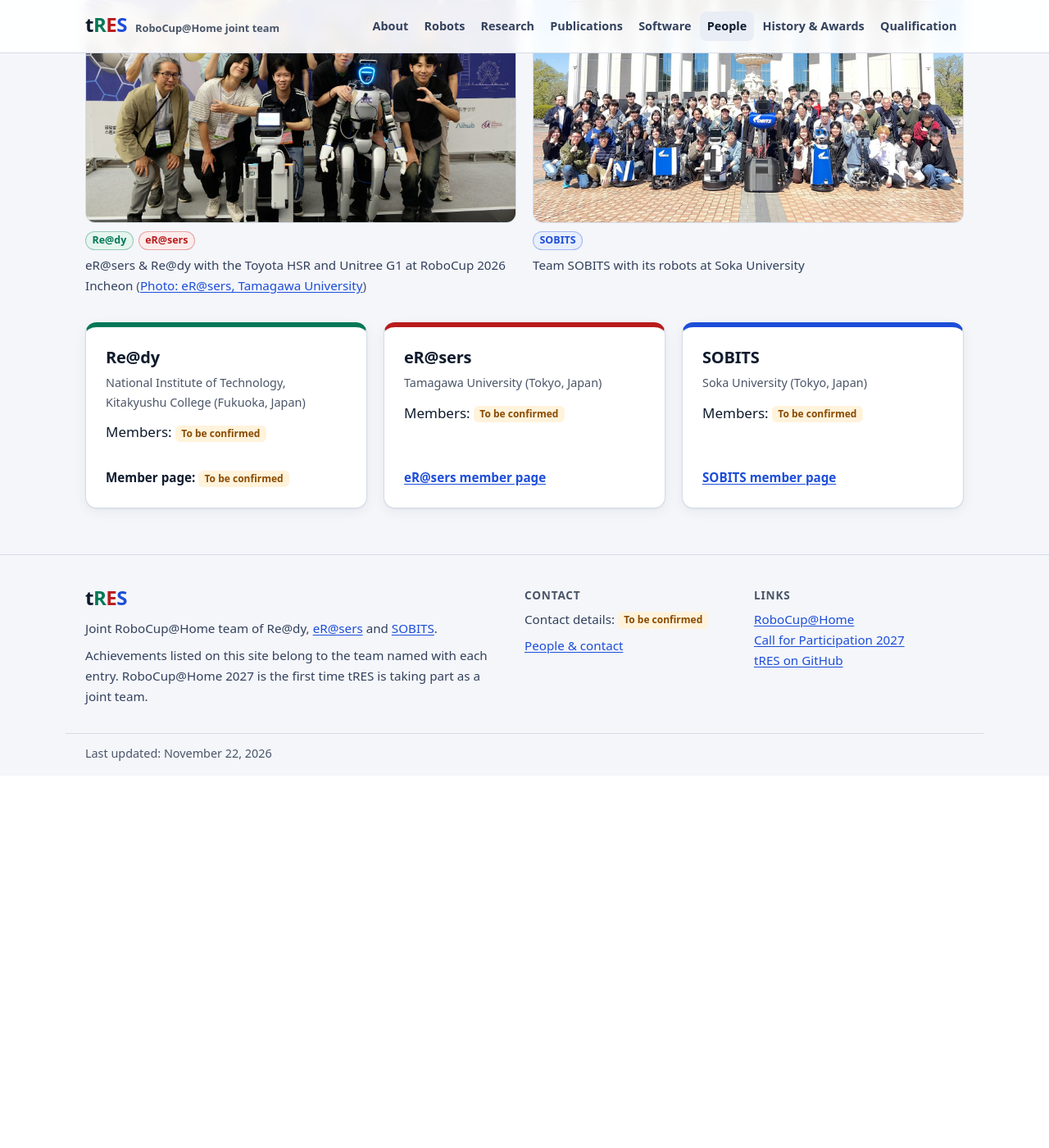
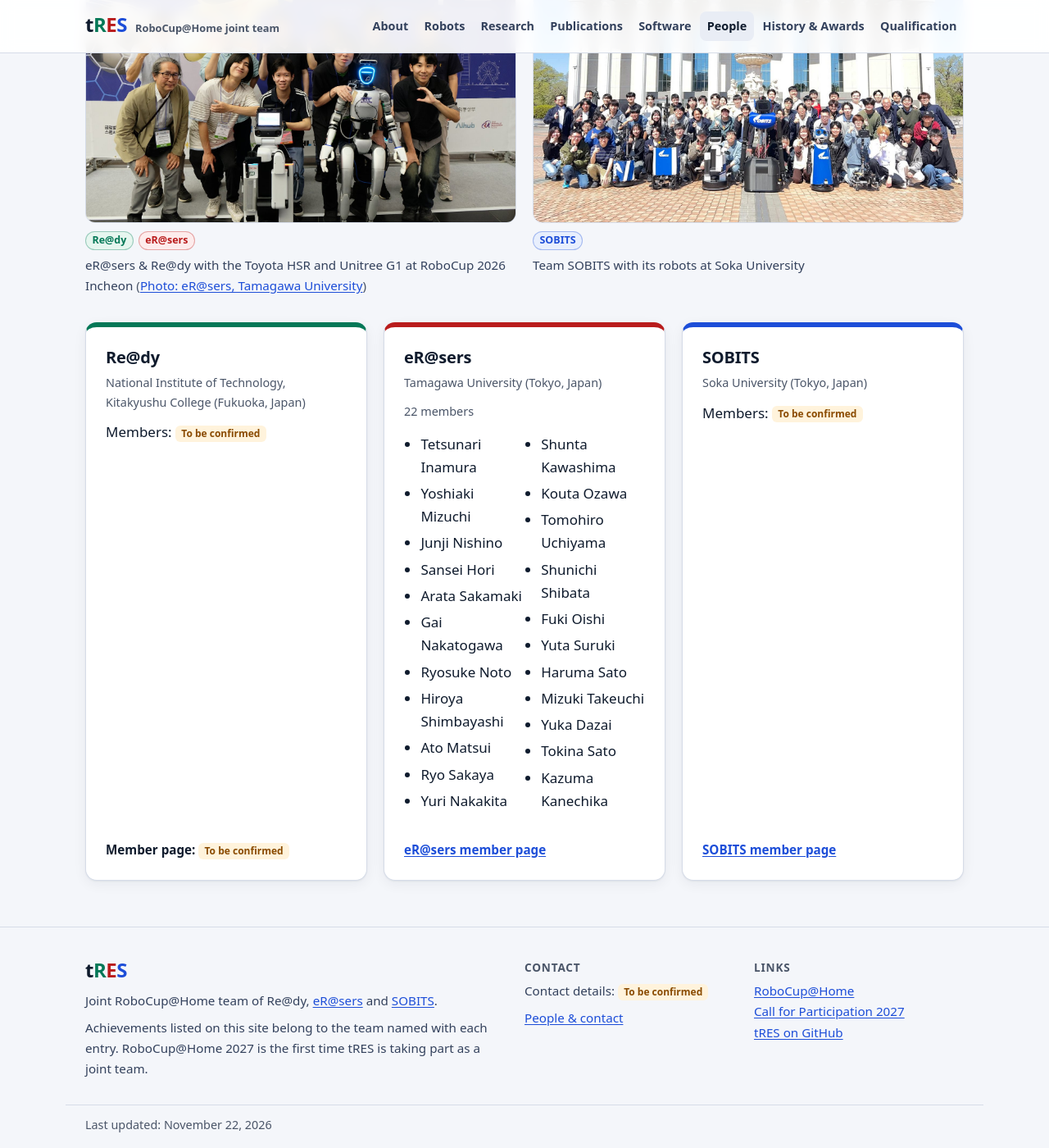
Before and after one commit to tRES-athome/tres-athome.github.io, a Jekyll site: the page built from people.html, in a window 1280 px wide and 1400 px high, scrolled down 1104 px. Shown: the whole window at 82% size. Built offline with Jekyll 4.4.1, drawn with Linux system fonts in a browser that asks for light colours; before the commit the page ends 2050 px from its top, so only the background shows below that.

Commit message:
People: add eR@sers 2027 member list

```diff
--- a/_data/people.yml
+++ b/_data/people.yml
@@ -33,7 +33,30 @@ rosters:
     members: []
     members_page: ""
   - team: erasers
-    members: []
+    # Source: https://erasers.jp/members/ ("2027 nuremberg" list, checked 2026-11-24)
+    members:
+      - name: "Tetsunari Inamura"
+      - name: "Yoshiaki Mizuchi"
+      - name: "Junji Nishino"
+      - name: "Sansei Hori"
+      - name: "Arata Sakamaki"
+      - name: "Gai Nakatogawa"
+      - name: "Ryosuke Noto"
+      - name: "Hiroya Shimbayashi"
+      - name: "Ato Matsui"
+      - name: "Ryo Sakaya"
+      - name: "Yuri Nakakita"
+      - name: "Shunta Kawashima"
+      - name: "Kouta Ozawa"
+      - name: "Tomohiro Uchiyama"
+      - name: "Shunichi Shibata"
+      - name: "Fuki Oishi"
+      - name: "Yuta Suruki"
+      - name: "Haruma Sato"
+      - name: "Mizuki Takeuchi"
+      - name: "Yuka Dazai"
+      - name: "Tokina Sato"
+      - name: "Kazuma Kanechika"
     members_page: "https://erasers.jp/members/"
   - team: sobits
     members: []
--- a/assets/css/site.css
+++ b/assets/css/site.css
@@ -339,3 +339,8 @@ a.card h3 { color: var(--link); }
 .team-photo-frame { aspect-ratio: 3 / 2; border-radius: 12px; overflow: hidden; background: var(--surface); border: 1px solid var(--line); }
 .team-photo-frame img { width: 100%; height: 100%; object-fit: cover; display: block; }
 .team-photo figcaption { margin-top: 10px; display: grid; gap: 6px; font-size: .95rem; color: var(--ink-soft); }
+
+/* Member roster: two columns on wider cards */
+.roster { columns: 2; column-gap: 20px; padding-left: 1.1em; }
+.roster li { break-inside: avoid; }
+@media (max-width: 400px) { .roster { columns: 1; } }
--- a/people.html
+++ b/people.html
@@ -54,7 +54,8 @@ description: "Members of tRES, Principal Investigator, Team Leader and Contact P
         <h3>{{ tm.name }}</h3>
         <p class="card-meta">{% if tm.affiliation == "To be confirmed" %}Affiliation: {% include tbc.html %}{% else %}{{ tm.affiliation }}{% endif %}</p>
         {% if g.members.size > 0 %}
-        <ul>{% for m in g.members %}<li><strong>{{ m.name }}</strong>{% if m.position %} — {{ m.position }}{% endif %}{% if m.role %} <span class="muted">({{ m.role }})</span>{% endif %}</li>{% endfor %}</ul>
+        <p class="small muted">{{ g.members.size }} members</p>
+        <ul class="roster">{% for m in g.members %}<li>{{ m.name }}{% if m.position %} — {{ m.position }}{% endif %}{% if m.role %} <span class="muted">({{ m.role }})</span>{% endif %}</li>{% endfor %}</ul>
         {% else %}
         <p>Members: {% include tbc.html %}</p>
         {% endif %}
```
Also changed, not shown: docs/CHECKLIST.md (+3 -0 lines).
